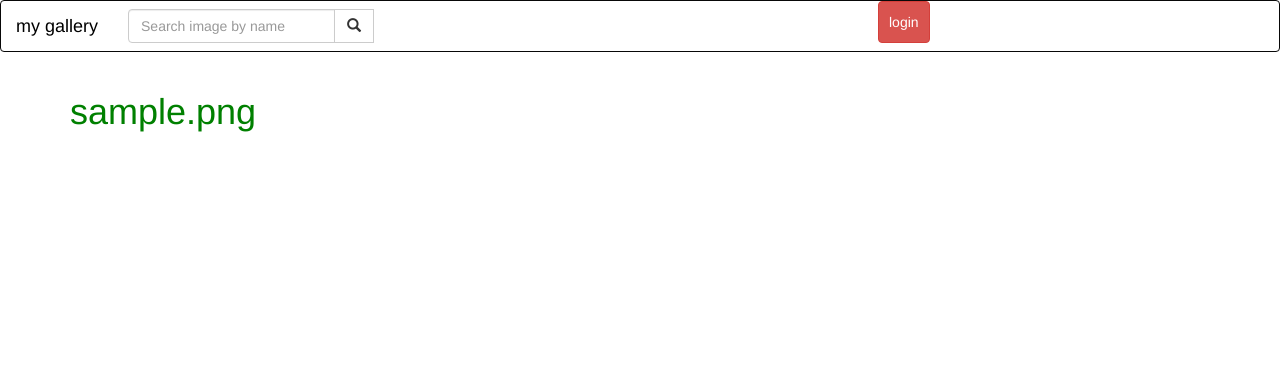
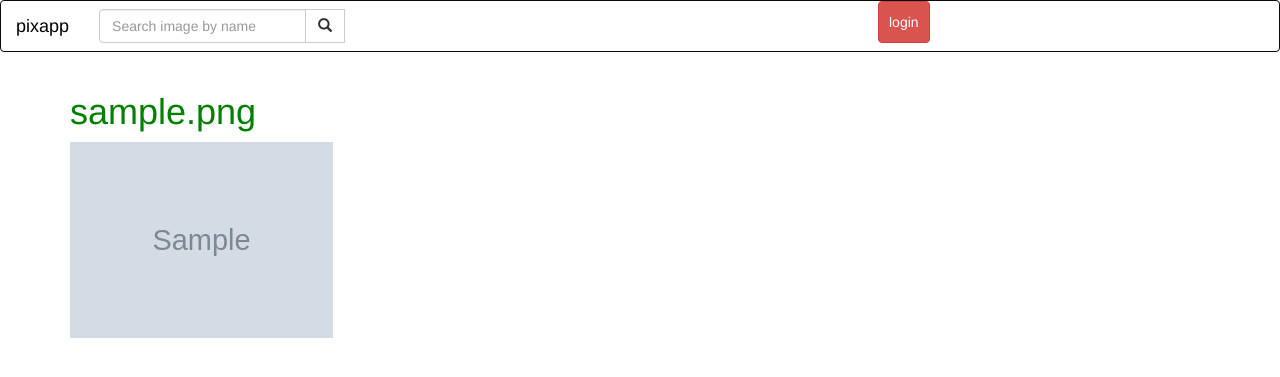
Before and after one commit to markkariuki/photo-gallery, a Django app: template heyapp/project/templates/search.html in a window 1280 px wide. Shown: the top 377 px of the page. Run offline with Django 3.2, Linux system fonts and the light colour scheme; tables that the repository leaves empty hold one stand-in row (values such as "Sample post"); the template is opened without the code that fills it: values that come from a table or form of the project are taken from there, most other values are stand-ins (such as "Sample title", 1, 10 or a date in 2020); grey boxes marked "Sample" are stand-in pictures; some libraries are stand-ins or nearby versions.

Commit message:
add change

```diff
--- a/heyapp/project/static/css/today-pictures.css
+++ b/heyapp/project/static/css/today-pictures.css
@@ -2,7 +2,6 @@
   height: 7em;
 	 background-attachment: fixed;
 	background-repeat: no-repeat;
-	background-color: white;
 	opacity: 0.983 ;
 }
 
@@ -18,9 +17,6 @@ background: linear-gradient(to left, #8e9eab , #eef2f3);
     width: 100%;
 }
 
-.major{
-	padding: 500px;
-}
 
 .home p{
 	font-size: 50px;
--- a/heyapp/project/templates/nav-bar.html
+++ b/heyapp/project/templates/nav-bar.html
@@ -14,7 +14,7 @@
     <div class="navbar-header"style="-webkit-box-align: center;
     align-items: center; position:relative; display: inline-flex;">
 
-      <a class="navbar-brand"style="color:black;" href="{% url 'picturesToday' %}">my gallery</a>
+      <a class="navbar-brand"style="color:black;" href="{% url 'picturesToday' %}">pixapp</a>
 
     </div>
     <div class="col-sm-4 col-md-4 navbar-right" style="-webkit-box-align: center;
--- a/heyapp/project/templates/search.html
+++ b/heyapp/project/templates/search.html
@@ -8,10 +8,11 @@
 
   {% if photos %}
     {% for photo in photos %}
-    <a href="{% url 'myPhoto' photo_item.id %}">
 
       <div class="col-sm-6 col-md-3">
           <h1>{{photo.image_name}}</h1>
+          <img src="{{photo.image.url}}"  class="img-responsive" alt="">
+
       </div>
     {% endfor %}
   {% endif %}
--- a/heyapp/project/views.py
+++ b/heyapp/project/views.py
@@ -14,7 +14,7 @@ def single_photo(request, photo_id):
 
 def search_results(request):
 
-    if 'photos' in request.GET and request.GET["photo"]:
+    if 'photo' in request.GET and request.GET["photo"]:
         search_term = request.GET.get("photo")
         searched_photos = photos.search_by_name(search_term)
         message = f"{search_term}"
```
